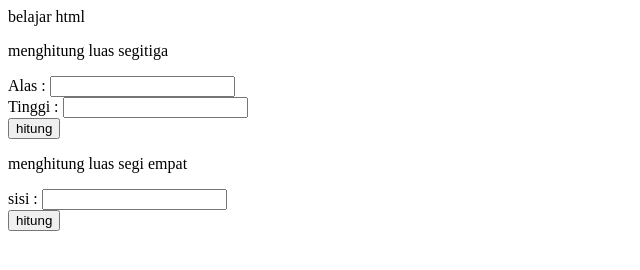
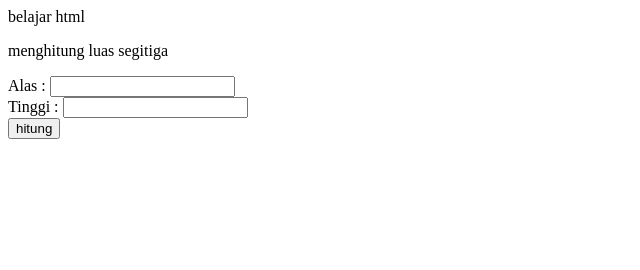
Before and after one commit to alifrzky123/belajar-git, a plain HTML site: page index.html in a window 1280 px wide. Shown: the whole page, without its empty margins (0-640 px from the left). Drawn offline with Linux system fonts and the light colour scheme.

Commit message:
kembali ke 1 log sebelumnya

```diff
--- a/index.html
+++ b/index.html
@@ -5,16 +5,6 @@ Alas : <input id ="alas"><br>
 Tinggi : <input id="tinggi"><br>
 	<input type="submit" value="hitung" onclick="hitungLuasSegitiga()">
 	<div id ="hasil">
-
-	</div>
-
-</div>
-
-<p>menghitung luas segi empat</p>
-<div id="content">
-sisi : <input id ="sisi"><br>
-	<input type="submit" value="hitung" onclick="hitungLuasSegiempat()">
-	<div id ="hasil - 2">
 
 	</div>
 
@@ -29,11 +19,5 @@ sisi : <input id ="sisi"><br>
 		hasil.innerText = luas;
 		console.log(luas);
 	}
-	function hitungLuasSegiempat(){
-		var a = document.getElementById('sisi').value;
-		var hasil = document.getElementById('hasil - 2');
-		var luas = a * a;
-		hasil.innerText = luas;
-		console.log(luas);
-	}
+
 </script>
```
